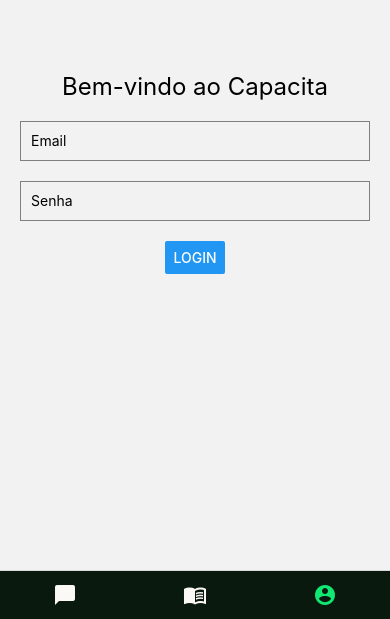
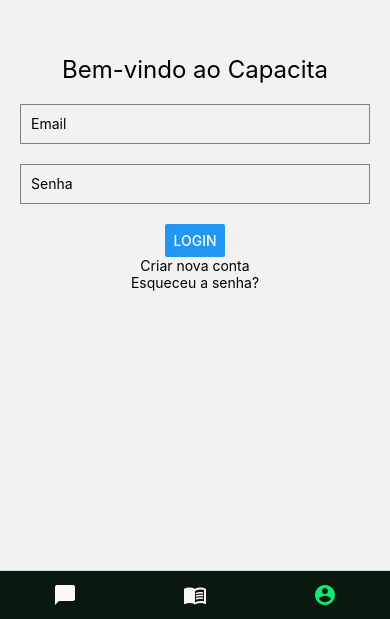
Before and after one commit to GuilhermeMaciel75/Empi, a React Native app: screen /Login in a window 390 px wide. Shown: the part 225-844 px from the top of the page. Built offline with nearby package versions, Linux system fonts and the light colour scheme.

Commit message:
Adição do botão de criação de conta e esqueceu a senha na tela de Login

```diff
--- a/src/pages/Login/index.js
+++ b/src/pages/Login/index.js
@@ -1,5 +1,5 @@
 import React, { useState } from 'react';
-import { View, Text, TextInput, Button } from 'react-native';
+import { View, Text, TextInput, Button, TouchableOpacity } from 'react-native';
 import styles from './styles';
 
 const LoginScreen = ({ navigation }) => {
@@ -10,6 +10,14 @@ const LoginScreen = ({ navigation }) => {
     console.log('Email:', email);
     console.log('Senha:', password);
     navigation.navigate('Main');
+  };
+
+  const handleCreateAccount = () => {
+    console.log('Criar nova conta clicado');
+  };
+
+  const handleForgotPassword = () => {
+    console.log('Esqueceu a senha clicado');
   };
 
   return (
@@ -34,6 +42,12 @@ const LoginScreen = ({ navigation }) => {
         onPress={handleLogin}
         style={styles.button}
       />
+      <TouchableOpacity onPress={handleCreateAccount}>
+        <Text style={styles.linkText}>Criar nova conta</Text>
+      </TouchableOpacity>
+      <TouchableOpacity onPress={handleForgotPassword}>
+        <Text style={styles.linkText}>Esqueceu a senha?</Text>
+      </TouchableOpacity>
     </View>
   );
 };
```
